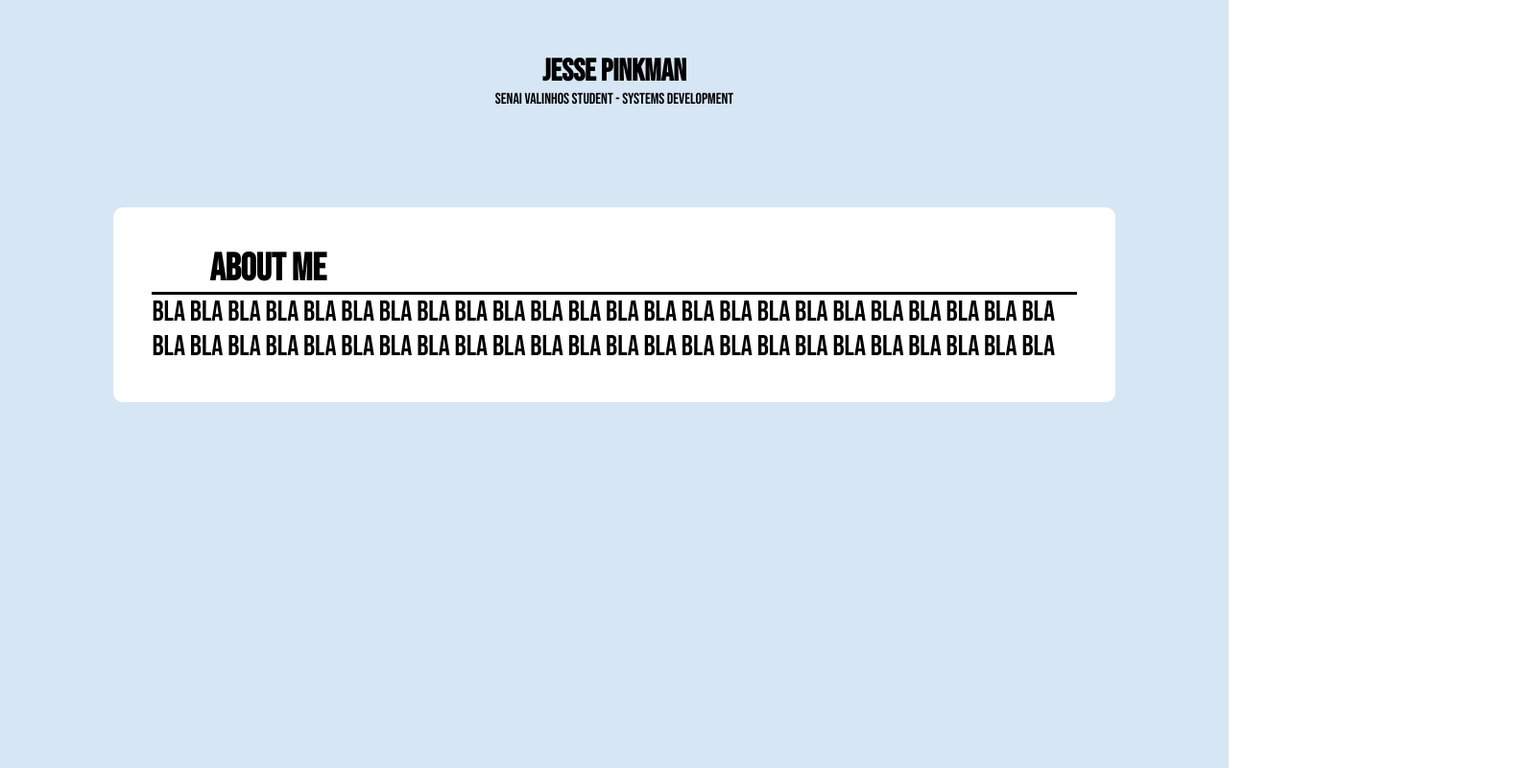
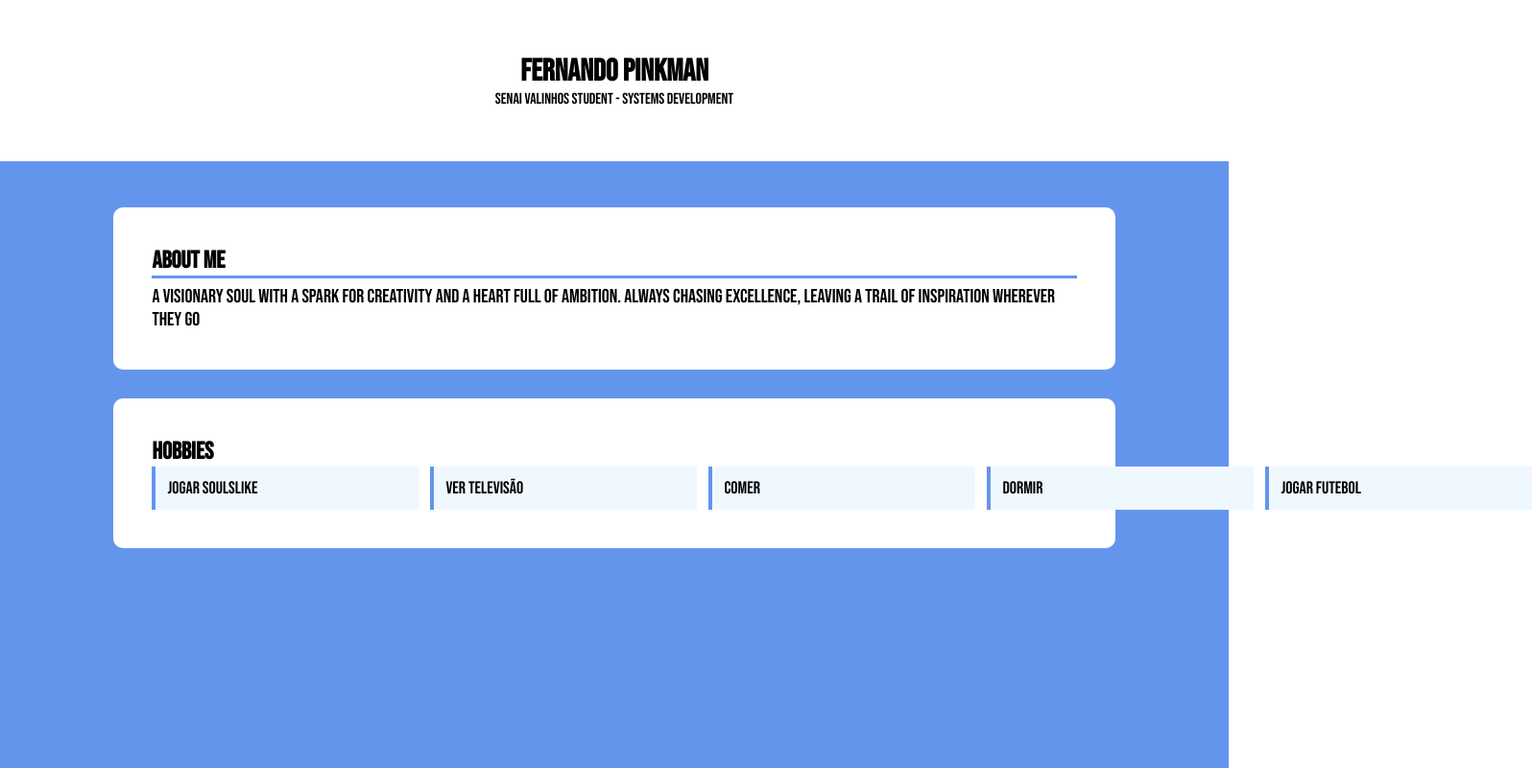
Before and after one commit to ferrnd/First-site, a plain HTML site: page index.html in a window 1280 px wide. Shown: the whole page at 96% size, 1596 px wide, since content can reach past the window. Drawn offline with Linux system fonts and the light colour scheme.

Commit message:
Finish Hobbie Section

```diff
--- a/assets/styles/index.css
+++ b/assets/styles/index.css
@@ -18,13 +18,13 @@ h1, p {
 }
 
 header {
-    background-color: rgb(214, 230, 245);
+    background-color: rgb(255, 255, 255);
     padding: 55px;
     text-align: center;
 }
 
 main {
-    background-color: rgb(214, 230, 245);
+    background-color: cornflowerblue;
     flex: 1;
     padding: 48px 38px;
 
@@ -37,22 +37,57 @@ about-section {
     margin: 0 auto;
     padding: 40px;;
     border-radius: 10px;
+    margin-bottom: 30px;
 }
 
 
 
 #titulo-about-me {
-    font-size: 40px;
-    padding-left: 60px;
-    border-bottom: solid black
+    font-size: 25px;
+    border-bottom: solid cornflowerblue;
+    margin-bottom: 7px;
 }
 
 .text-about-me {
-    font-size: 30px;
+    font-size: 20px;
 
 
 }
 
 h3 {
     font-family:"Bebas Neue";
+    font-size: 25px;
 }
+
+hobbies {
+    display: block;
+    background-color: white;
+    width: 80%;
+    margin: 0 auto;
+    padding: 40px;;
+    border-radius: 10px;
+    margin-bottom: 30px;
+}
+
+li {
+    background-color: aliceblue;
+    font-family:"Bebas Neue";
+    padding: 12px;
+    border-left: 4px solid cornflowerblue;
+    font-size: 18px;
+    min-width: 250px;
+}
+
+ul {
+    list-style: none;
+    padding: 0;
+    display: flex;
+    gap: 12px;
+}
+
+li:hover {
+    background-color: cornflowerblue;
+    transform: translate(5px);
+    transition: all 0.3s ease;
+
+}
--- a/index.html
+++ b/index.html
@@ -8,16 +8,27 @@
 </head>
 <body>
     <header>
-        <h1>Jesse Pinkman</h1>
+        <h1>Fernando Pinkman</h1>
         <p>SENAI Valinhos Student - Systems Development</p>
     </header>
 
     <main>
         <about-section>
 <h3 id="titulo-about-me">About Me</h3>
-<p class="text-about-me"> bla bla bla bla bla bla bla bla bla bla bla bla bla bla bla bla bla bla bla bla bla bla bla bla</p>
-<p class="text-about-me">bla bla bla bla bla bla bla bla bla bla bla bla bla bla bla bla bla bla bla bla bla bla bla bla</p>
+<p class="text-about-me">A visionary soul with a spark for creativity and a heart full of ambition. Always chasing excellence, leaving a trail of inspiration wherever they go</p>
+<p class="text-about-me"></p>
         </about-section>
+
+         <hobbies>
+<h3 id="titulo-hobbies">Hobbies</h3>
+<ul>
+    <li>Jogar SoulsLike</li>
+    <li>Ver televisão</li>
+    <li>Comer</li>
+    <li>Dormir</li>
+    <li>Jogar futebol</li>
+</ul>
+        </hobbies>
     </main>
 </body>
 </html>
```
